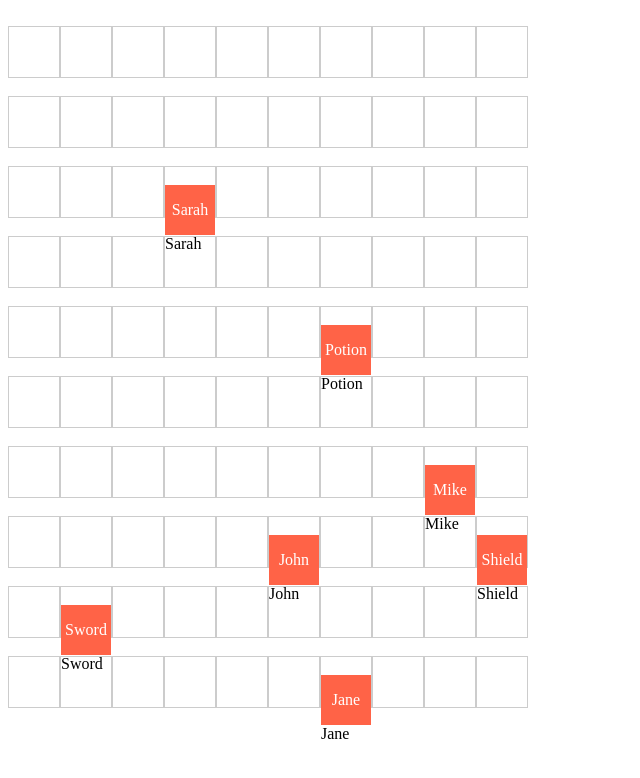
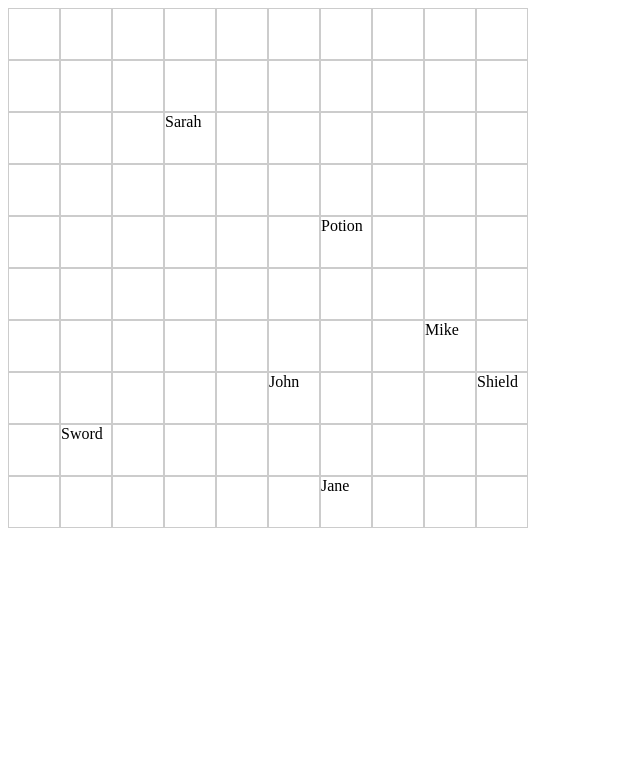
Before and after one commit to NathanArvan/2d-game, an Angular app: page / in a window 1280 px wide. Shown: the top 778 px of the page, without its empty margins (0-640 px from the left). Built offline with nearby package versions, Linux system fonts and the light colour scheme.

Commit message:
refactor to use token component instead of item and character component

```diff
--- a/src/app/components/character/character.component.css
+++ /dev/null
@@ -1,9 +0,0 @@
-.character {
-  width: 100%;
-  height: 100%;
-  display: flex;
-  align-items: center;
-  justify-content: center;
-  background-color: #ff6347;
-  color: white;
-}
--- a/src/app/components/character/character.component.html
+++ /dev/null
@@ -1,5 +0,0 @@
-@if (character) {
-    <div class="character">
-    {{ character.name }}
-    </div>
-}
--- a/src/app/components/item/item.component.css
+++ /dev/null
@@ -1,9 +0,0 @@
-.item {
-  width: 100%;
-  height: 100%;
-  display: flex;
-  align-items: center;
-  justify-content: center;
-  background-color: #8b4513;
-  color: white;
-}
--- a/src/app/components/item/item.component.html
+++ /dev/null
@@ -1,3 +0,0 @@
-@if (item) {
-    {{ item.name }}
-}
--- a/src/app/components/map/map.component.html
+++ b/src/app/components/map/map.component.html
@@ -1,12 +1,10 @@
 <div class="map">
     @for (row of grid(); track row; let i = $index ) {
-        &nbsp;
+
         <div class="row">
             @for (cell of row; track cell; let j = $index) {
                 <div class="cell">
-                    &nbsp;
-                    <app-character [character]="getCellCharacter(i, j)"></app-character>
-                    <app-item [item]="getCellItem(i, j)"></app-item>
+                    <app-token [content]="getCellContent(i, j)"></app-token>
                 </div>
             }
         </div>
--- a/src/app/components/map/map.component.ts
+++ b/src/app/components/map/map.component.ts
@@ -3,13 +3,12 @@ import { GameService } from '../../services/game.service';
 import { Character } from '../../models/character.model';
 import { Item } from '../../models/item.model';
 import { Location } from '../../models/location.model';
-import { ItemComponent } from "../item/item.component";
-import { CharacterComponent } from "../character/character.component";
+import { TokenComponent } from "../token/token.component";
 
 @Component({
   selector: 'app-map',
   standalone: true,
-  imports: [ItemComponent, CharacterComponent],
+  imports: [TokenComponent],
   templateUrl: './map.component.html',
   styleUrl: './map.component.css'
 })
@@ -62,12 +61,10 @@ export class MapComponent implements OnInit{
 
   // }
 
-  getCellCharacter(x: number, y: number): Character | null {
-    return this.grid()[y][x] as Character;
-  }
 
-  getCellItem(x: number, y: number): Item | null {
-    return this.grid()[y][x] as Item;
+
+  getCellContent(x: number, y: number): Character | Item | null {
+    return this.grid()[y][x];
   }
 
 
--- /dev/null
+++ b/src/app/components/token/token.component.html
@@ -0,0 +1,3 @@
+@if (content()) {
+    {{ content()?.name}}
+}
--- /dev/null
+++ b/src/app/components/token/token.component.ts
@@ -0,0 +1,14 @@
+import { Component, input } from '@angular/core';
+import { Character } from '../../models/character.model';
+import { Item } from '../../models/item.model';
+
+@Component({
+  selector: 'app-token',
+  standalone: true,
+  imports: [],
+  templateUrl: './token.component.html',
+  styleUrl: './token.component.css'
+})
+export class TokenComponent {
+  content = input<Character | Item | null>();
+}
```
Also changed, not shown: src/app/components/character/character.component.ts (deleted, +0 -13 lines), src/app/components/item/item.component.ts (deleted, +0 -13 lines), src/app/components/token/token.component.css (added), 2 other files (tests, documents, lock files or other folders).
